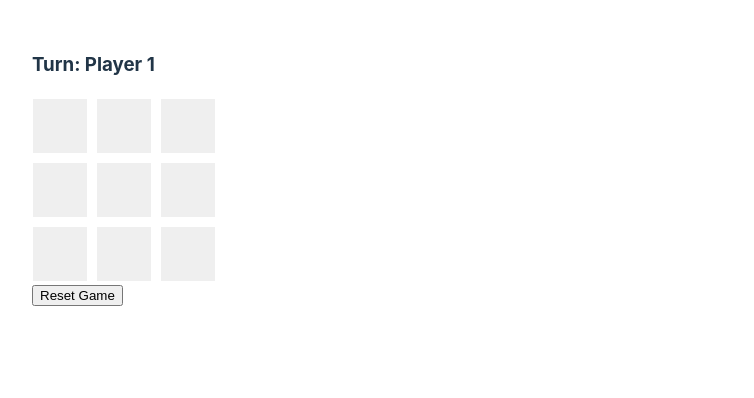
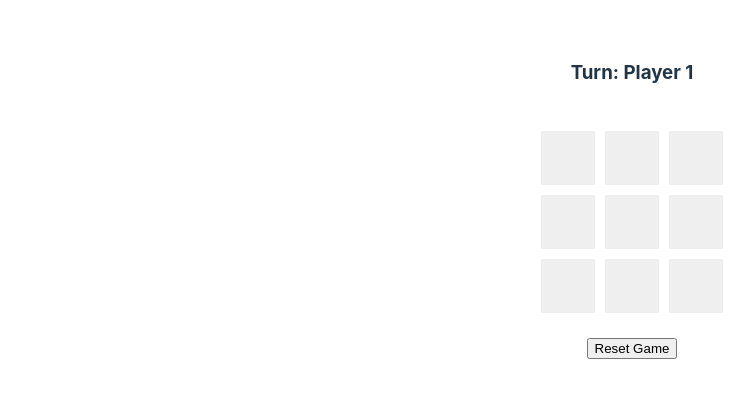
Before and after one commit to Chinmaykd21/react-practice-projects, a React (Vite) app: page / in a window 1280 px wide. Shown: the top 398 px of the page, without its empty margins (8-762 px from the left). Built offline with nearby package versions, Linux system fonts and the light colour scheme.

Commit message:
minor optimizations

```diff
--- a/src/tictactoe/grid.css
+++ b/src/tictactoe/grid.css
@@ -1,8 +1,10 @@
-/* .grid-container {
+.grid-container {
   display: flex;
   flex-direction: column;
+  justify-content: center;
+  align-items: center;
   gap: 1.5rem;
-} */
+}
 
 .grid-cell {
   display: flex;
@@ -33,4 +35,5 @@
   grid-template-rows: repeat(3, 0.01fr);
   grid-template-columns: repeat(3, 0.01fr);
   gap: 0.5rem;
+  animation: fadeIn 0.9s ease-in-out;
 }
```
